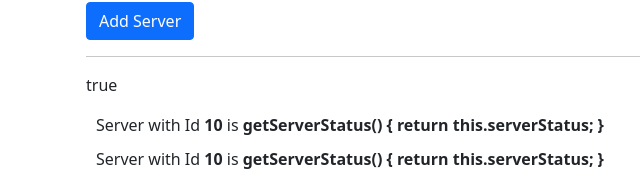
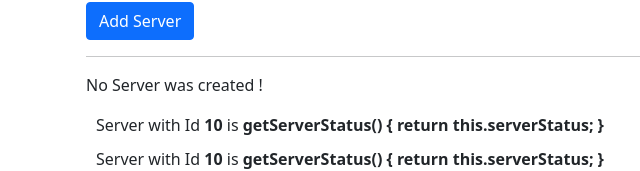
Before and after one commit to ShohrabRustam/AngularFullCourse, an Angular app: page / in a window 1280 px wide. Shown: the part 129-300 px from the top of the page, without its empty margins (46-686 px from the left). Built offline with nearby package versions, Linux system fonts and the light colour scheme.

Commit message:
serverCreation Status show on page

```diff
--- a/src/app/servers/servers.component.html
+++ b/src/app/servers/servers.component.html
@@ -4,7 +4,8 @@
 <br>
 <hr>
 <!-- string interpulation  -->
-<p [innerText]="allowedNewServer"></p>
+<!-- <p [innerText]="allowedNewServer"></p> -->
+<p>{{ serverCreationStatus }}</p>
 <app-server></app-server>
 <app-server></app-server>
 </div>
--- a/src/app/servers/servers.component.ts
+++ b/src/app/servers/servers.component.ts
@@ -7,6 +7,9 @@
 })
 export class ServersComponent implements OnInit {
   allowedNewServer:boolean = false;
+
+  serverCreationStatus:string = "No Server was created ! ";
+
   constructor() {
     setTimeout(()=>{
         this.allowedNewServer=true;
```
